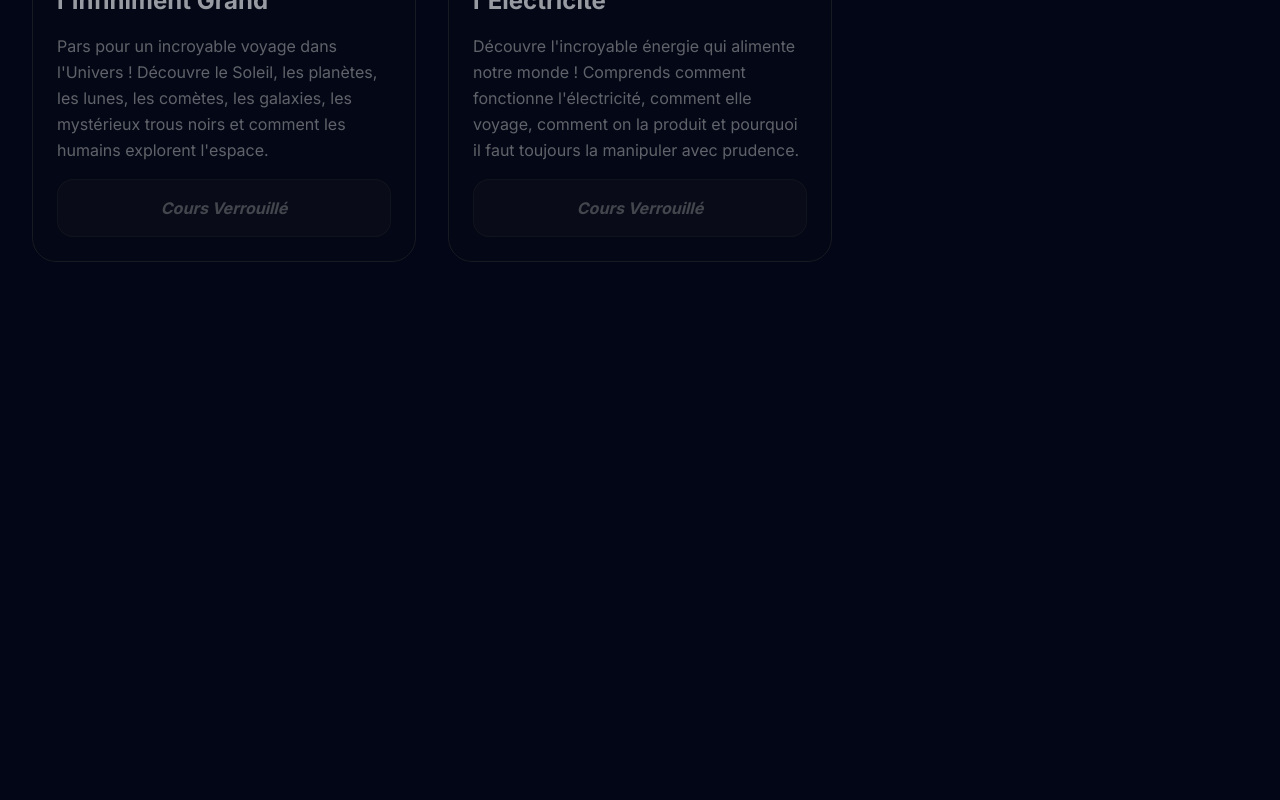
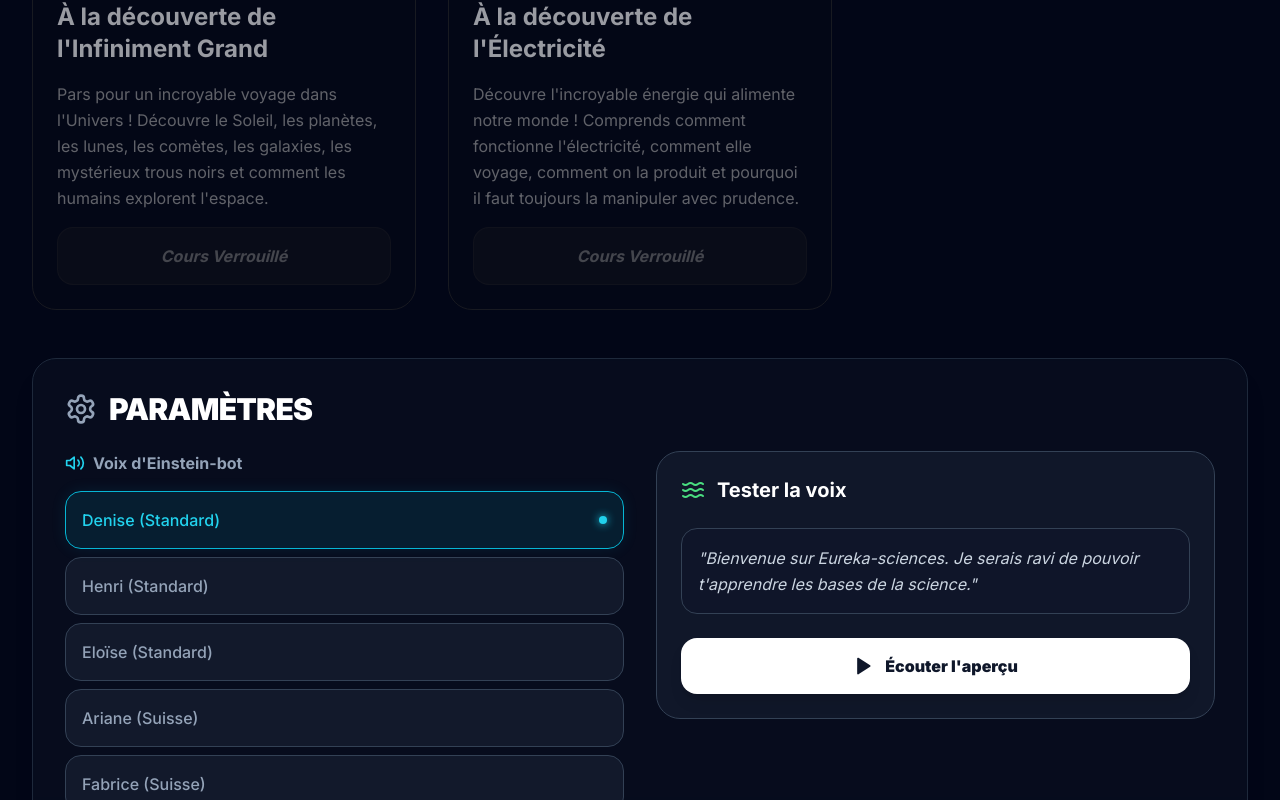
Before and after one commit to Zakhiel50/eureka-science, a Next.js app: page / in a window 1280 px wide. Shown: the part 2000-2800 px from the top of the page. Before the commit the page ends 2294 px from the top, so only its background shows below. Built offline with nearby package versions, Linux system fonts and the light colour scheme.

Commit message:
feat: add settings for choise voices and add ancre to settings and up to top

```diff
--- a/app/api/tts/route.ts
+++ b/app/api/tts/route.ts
@@ -9,11 +9,18 @@
 export const maxDuration = 30;
 
 // --- Security Configuration ---
-const ALLOWED_VOICES = ['fr-FR-DeniseNeural', 'fr-FR-HenriNeural', 'fr-FR-EloiseNeural, fr-CH-ArianeNeural, fr-CH-FabriceNeural, fr-FR-RemyMultilingualNeural, fr-FR-VivienneMultilingualNeural'] as const;
-const MAX_TEXT_LENGTH = 1500;
+const ALLOWED_VOICES = [
+  'fr-FR-DeniseNeural',
+  'fr-FR-HenriNeural',
+  'fr-FR-EloiseNeural',
+  'fr-CH-ArianeNeural',
+  'fr-CH-FabriceNeural',
+  'fr-FR-RemyMultilingualNeural',
+  'fr-FR-VivienneMultilingualNeural'
+] as const;
+const MAX_TEXT_LENGTH = 500;
 const REQUESTS_PER_MINUTE = 10;
 
-// Schema Validation with Zod
 const ttsSchema = z.object({
   text: z.string()
     .min(1, "Le texte ne peut pas être vide")
--- a/app/context/UserContext.tsx
+++ b/app/context/UserContext.tsx
@@ -27,9 +27,11 @@
   completedCourses: string[];
   scores: Record<string, number>;
   inventory: string[]; // IDs of bought items
+  preferredVoice: string;
   addXP: (amount: number) => void;
   saveCourseProgress: (courseId: string, score: number) => void;
   buyItem: (itemId: string) => boolean;
+  setPreferredVoice: (voice: string) => void;
 }
 
 const UserContext = createContext<UserContextType | undefined>(undefined);
@@ -40,6 +42,7 @@
   const [completedCourses, setCompletedCourses] = useState<string[]>([]);
   const [scores, setScores] = useState<Record<string, number>>({});
   const [inventory, setInventory] = useState<string[]>([]);
+  const [preferredVoice, setPreferredVoice] = useState('fr-FR-DeniseNeural');
   const [isLoaded, setIsLoaded] = useState(false);
 
   useEffect(() => {
@@ -51,6 +54,7 @@
         setCompletedCourses(data.completed || []);
         setScores(data.scores || {});
         setInventory(data.inventory || []);
+        setPreferredVoice(data.preferredVoice || 'fr-FR-DeniseNeural');
       } catch (e) {
         console.error("Failed to parse progress", e);
       }
@@ -60,10 +64,10 @@
 
   useEffect(() => {
     if (isLoaded) {
-      const data = { xp, completed: completedCourses, scores, inventory };
+      const data = { xp, completed: completedCourses, scores, inventory, preferredVoice };
       localStorage.setItem("eureka_progress", JSON.stringify(data));
     }
-  }, [xp, completedCourses, scores, inventory, isLoaded]);
+  }, [xp, completedCourses, scores, inventory, preferredVoice, isLoaded]);
 
   const addXP = (amount: number) => {
     setXp(prev => prev + amount);
@@ -104,7 +108,7 @@
   };
 
   return (
-    <UserContext.Provider value={{ xp, completedCourses, scores, inventory, addXP, saveCourseProgress, buyItem }}>
+    <UserContext.Provider value={{ xp, completedCourses, scores, inventory, preferredVoice, addXP, saveCourseProgress, buyItem, setPreferredVoice }}>
       {children}
     </UserContext.Provider>
   );
--- a/app/page.tsx
+++ b/app/page.tsx
@@ -2,15 +2,104 @@
 
 import { useUser } from "@/app/context/UserContext";
 import { coursesList } from "@/lib/courses-utils";
-import { GraduationCap, Lock, Star, Play, CheckCircle, Target, FlaskConical } from "lucide-react";
+import { GraduationCap, Lock, Star, Play, CheckCircle, Target, FlaskConical, Settings, Volume2, Waves, ArrowUp } from "lucide-react";
 import Link from "next/link";
 import Image from "next/image";
+import { useState, useEffect, useRef } from "react";
+
+const VOICES = [
+  { id: 'fr-FR-DeniseNeural', name: 'Denise (Standard)' },
+  { id: 'fr-FR-HenriNeural', name: 'Henri (Standard)' },
+  { id: 'fr-FR-EloiseNeural', name: 'Eloïse (Standard)' },
+  { id: 'fr-CH-ArianeNeural', name: 'Ariane (Suisse)' },
+  { id: 'fr-CH-FabriceNeural', name: 'Fabrice (Suisse)' },
+  { id: 'fr-FR-RemyMultilingualNeural', name: 'Rémy (Multilingue)' },
+  { id: 'fr-FR-VivienneMultilingualNeural', name: 'Vivienne (Multilingue)' },
+];
 
 export default function Home() {
-  const { xp, completedCourses, scores } = useUser();
+  const { xp, completedCourses, scores, preferredVoice, setPreferredVoice } = useUser();
+  const [isPlaying, setIsPlaying] = useState(false);
+  const [showBackToTop, setShowBackToTop] = useState(false);
+  const audioRef = useRef<HTMLAudioElement | null>(null);
+
+  useEffect(() => {
+    const handleScroll = () => {
+      setShowBackToTop(window.scrollY > 400);
+    };
+    window.addEventListener("scroll", handleScroll);
+    return () => {
+      window.removeEventListener("scroll", handleScroll);
+      if (audioRef.current) {
+        audioRef.current.pause();
+        audioRef.current = null;
+      }
+    };
+  }, []);
+
+  const testVoice = async () => {
+    if (isPlaying) return;
+    setIsPlaying(true);
+    try {
+      const response = await fetch('/api/tts', {
+        method: 'POST',
+        headers: { 'Content-Type': 'application/json' },
+        body: JSON.stringify({
+          text: "Bienvenue sur Eureka-sciences. Je serais ravi de pouvoir t'apprendre les bases de la science.",
+          voice: preferredVoice
+        })
+      });
+
+      if (!response.ok) throw new Error('Erreur lors de la lecture');
+
+      const blob = await response.blob();
+      const url = URL.createObjectURL(blob);
+      const audio = new Audio(url);
+      audioRef.current = audio;
+      audio.onended = () => {
+        setIsPlaying(false);
+        URL.revokeObjectURL(url);
+        audioRef.current = null;
+      };
+      await audio.play();
+    } catch (error) {
+      console.error(error);
+      setIsPlaying(false);
+    }
+  };
+
+  const scrollToSettings = () => {
+    const element = document.getElementById('settings-section');
+    element?.scrollIntoView({ behavior: 'smooth' });
+  };
+
+  const scrollToTop = () => {
+    window.scrollTo({ top: 0, behavior: 'smooth' });
+  };
 
   return (
-    <div className="min-h-screen p-8 max-w-7xl mx-auto space-y-12">
+    <div className="min-h-screen p-8 max-w-7xl mx-auto space-y-12 relative">
+      {/* Floating Shortcut Buttons */}
+      <div className="fixed bottom-8 left-8 flex flex-col gap-4 z-50">
+        <button
+          onClick={scrollToSettings}
+          className="p-4 bg-slate-800/80 backdrop-blur-md border border-slate-700 rounded-full text-slate-400 hover:text-cyan-400 hover:border-cyan-500/50 transition-all shadow-xl group"
+          title="Paramètres"
+        >
+          <Settings className="w-6 h-6 group-hover:rotate-90 transition-transform duration-500" />
+        </button>
+
+        {showBackToTop && (
+          <button
+            onClick={scrollToTop}
+            className="p-4 bg-cyan-600/80 backdrop-blur-md border border-cyan-400/50 rounded-full text-white hover:bg-cyan-500 transition-all shadow-xl animate-in fade-in slide-in-from-bottom-4"
+            title="Retour en haut"
+          >
+            <ArrowUp className="w-6 h-6" />
+          </button>
+        )}
+      </div>
+
       <header className="flex justify-between flex-col items-center bg-slate-900/40 p-8 rounded-3xl border border-slate-800 shadow-xl backdrop-blur-sm md:flex-row">
         <div>
           <h1 className="text-4xl font-black text-white flex items-center gap-3">
@@ -41,8 +130,6 @@
           const rawScore = scores[course.id];
           const score = rawScore !== undefined ? rawScore : (isCompleted ? 100 : undefined);
 
-          // Logic for locking: first course is always unlocked,
-          // others are unlocked if the previous course is completed.
           const isLocked = index === 0 ? false : !completedCourses.includes(coursesList[index - 1].id);
 
           return (
@@ -142,6 +229,78 @@
           );
         })}
       </section>
+
+      {/* Paramètres Section */}
+      <section id="settings-section" className="bg-slate-900/40 p-8 rounded-3xl border border-slate-800 shadow-xl backdrop-blur-sm space-y-6">
+        <div className="flex items-center gap-3">
+          <Settings className="w-8 h-8 text-slate-400" />
+          <h2 className="text-3xl font-black text-white uppercase tracking-tight">Paramètres</h2>
+        </div>
+
+        <div className="grid md:grid-cols-2 gap-8 items-start">
+          <div className="space-y-4">
+            <label className="text-slate-400 font-bold flex items-center gap-2">
+              <Volume2 className="w-5 h-5 text-cyan-400" />
+              Voix d&apos;Einstein-bot
+            </label>
+            <div className="grid grid-cols-1 gap-2">
+              {VOICES.map((voice) => (
+                <button
+                  key={voice.id}
+                  onClick={() => setPreferredVoice(voice.id)}
+                  className={`flex items-center justify-between p-4 rounded-2xl border transition-all font-medium ${
+                    preferredVoice === voice.id
+                      ? "bg-cyan-500/10 border-cyan-500 text-cyan-400 shadow-[0_0_15px_rgba(6,182,212,0.1)]"
+                      : "bg-slate-800/50 border-slate-700 text-slate-400 hover:border-slate-600"
+                  }`}
+                >
+                  {voice.name}
+                  {preferredVoice === voice.id && (
+                    <div className="w-2 h-2 rounded-full bg-cyan-400 animate-pulse shadow-[0_0_8px_rgba(34,211,238,1)]" />
+                  )}
+                </button>
+              ))}
+            </div>
+          </div>
+
+          <div className="bg-slate-800/40 p-6 rounded-3xl border border-slate-700 space-y-6">
+            <div className="flex items-center gap-3">
+              <Waves className="w-6 h-6 text-green-400" />
+              <h3 className="text-xl font-bold text-white">Tester la voix</h3>
+            </div>
+
+            <p className="text-slate-300 italic bg-slate-900/60 p-4 rounded-2xl border border-slate-700 leading-relaxed">
+              &quot;Bienvenue sur Eureka-sciences. Je serais ravi de pouvoir t&apos;apprendre les bases de la science.&quot;
+            </p>
+
+            <button
+              onClick={testVoice}
+              disabled={isPlaying}
+              className={`w-full py-4 rounded-2xl font-black flex items-center justify-center gap-3 transition-all ${
+                isPlaying
+                  ? "bg-slate-700 text-slate-500 cursor-not-allowed"
+                  : "bg-white text-slate-900 hover:bg-cyan-400 hover:text-white shadow-lg active:scale-95"
+              }`}
+            >
+              {isPlaying ? (
+                <>
+                  <div className="flex gap-1">
+                    <span className="w-1.5 h-4 bg-cyan-400 animate-bounce" />
+                    <span className="w-1.5 h-6 bg-cyan-400 animate-bounce [animation-delay:0.2s]" />
+                    <span className="w-1.5 h-4 bg-cyan-400 animate-bounce [animation-delay:0.4s]" />
+                  </div>
+                  Lecture en cours...
+                </>
+              ) : (
+                <>
+                  <Play className="w-5 h-5 fill-current" />
+                  Écouter l&apos;aperçu
+                </>
+              )}
+            </button>
+          </div>
+        </div>
+      </section>
     </div>
   );
 }
--- a/components/learning/LessonContent.tsx
+++ b/components/learning/LessonContent.tsx
@@ -5,6 +5,7 @@
 import { ChevronRight, ChevronLeft, GraduationCap, X, Maximize2, Volume2, Square, Loader2 } from "lucide-react";
 import { motion, AnimatePresence } from "framer-motion";
 import Image from "next/image";
+import { useUser } from "@/app/context/UserContext";
 
 interface LessonContentProps {
   steps: LessonStep[];
@@ -12,6 +13,7 @@
 }
 
 export default function LessonContent({ steps, onComplete }: LessonContentProps) {
+  const { preferredVoice } = useUser();
   const [currentStep, setCurrentStep] = useState(0);
   const [isExpanded, setIsExpanded] = useState(false);
   const [isPlaying, setIsPlaying] = useState(false);
@@ -40,7 +42,10 @@
       const response = await fetch('/api/tts', {
         method: 'POST',
         headers: { 'Content-Type': 'application/json' },
-        body: JSON.stringify({ text: steps[currentStep].content }),
+        body: JSON.stringify({
+          text: steps[currentStep].content,
+          voice: preferredVoice
+        }),
       });
 
       if (!response.ok) {
```
